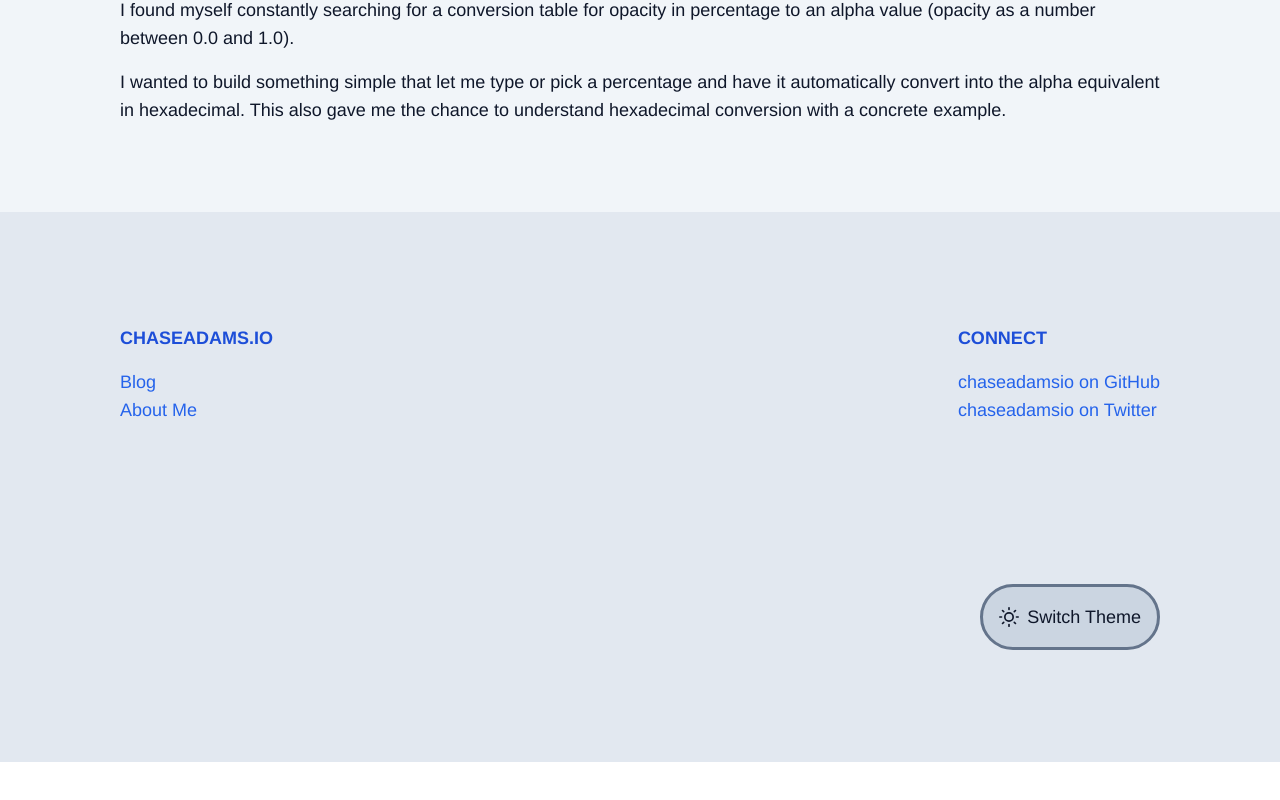
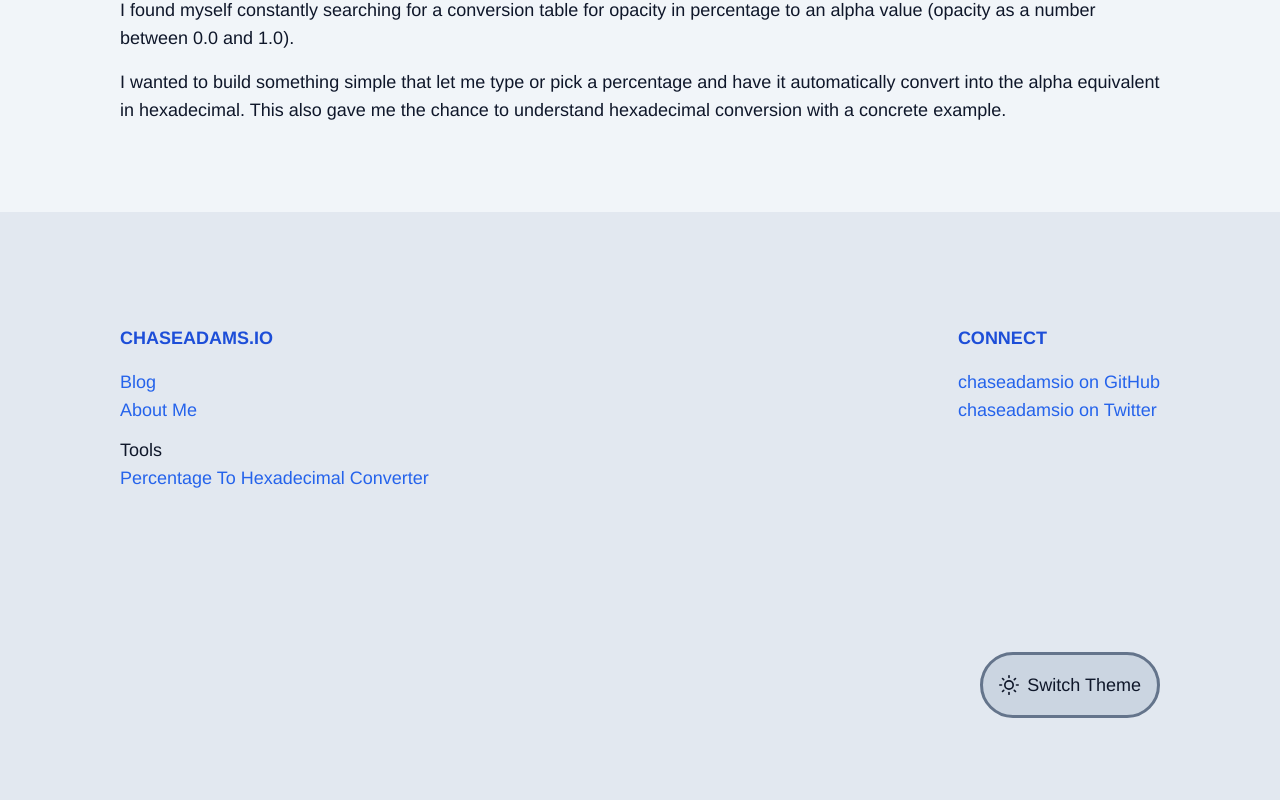
Before and after one commit to curiouslychase/chaseadams.io, a Next.js app: page /tools/percentage-to-hexadecimal-converter in a window 1280 px wide. Shown: the part 1016-1816 px from the top of the page. Before the commit the page ends 1778 px from the top, so only its background shows below. Built offline with nearby package versions, Linux system fonts and the light colour scheme; a web font is replaced by a local one.

Commit message:
add tools to site footer

```diff
--- a/src/components/SiteFooter/index.tsx
+++ b/src/components/SiteFooter/index.tsx
@@ -22,6 +22,16 @@ export const SiteFooter = () => {
                   <Link href="/about-me">
                     <a>About Me</a>
                   </Link>
+                </li>
+                <li className="pt-3">
+                  <h3>Tools</h3>
+                  <ul>
+                    <li>
+                      <Link href="/tools/percentage-to-hexadecimal-converter/">
+                        <a>Percentage To Hexadecimal Converter</a>
+                      </Link>
+                    </li>
+                  </ul>
                 </li>
               </ul>
             </div>
```
